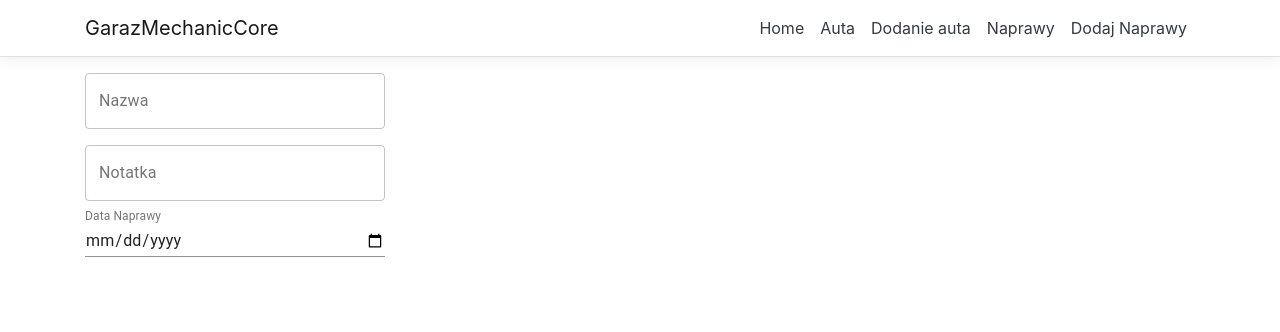
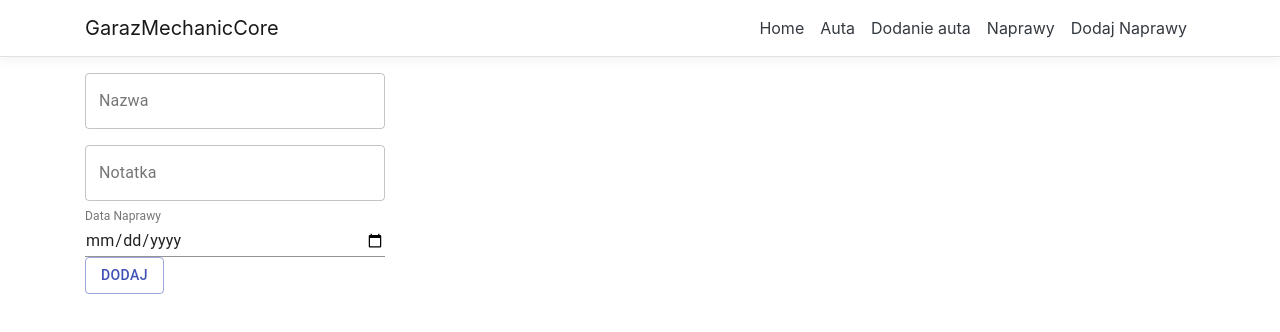
Before and after one commit to mateuscod88/gCore, a React (Create React App) app in the folder ClientApp/: page /repair-add in a window 1280 px wide. Shown: the top 332 px of the page. Built offline with nearby package versions, Linux system fonts and the light colour scheme.

Commit message:
edit button eneable when data changed

```diff
--- /dev/null
+++ b/ClientApp/src/components/Repair/RepairAddButton.js
@@ -0,0 +1,94 @@
+import React from 'react';
+import Button from '@material-ui/core/Button';
+import { Redirect } from 'react-router-dom';
+
+export class RepairAddButton extends React.Component {
+    constructor(props) {
+        super(props);
+        this.state = {
+            openAddCar: false,
+            isButtonDisabled: false,
+            isButtonDisabledPrev: false,
+            isRemoveRepairDisabled: true,
+            isRemoveRepairDisabledPrev: true,
+            redirectEditRepair: false,
+            buttonLabel:'',
+        }
+    }
+    componentDidMount() {
+
+        var operationType = this.props.operationType;
+        debugger;
+        if (operationType == 'edit') {
+            this.setState({
+                buttonLabel: 'Zapisz',
+                isButtonDisabled: true,
+                isButtonDisabledPrev: true,
+            });
+        }
+        else {
+            this.setState({
+                buttonLabel: 'Dodaj'
+
+            });
+        }
+
+    }
+    componentDidUpdate(prevProps) {
+        debugger;
+        if (prevProps.dataChanged != this.props.dataChanged) {
+            var dataChanged = this.props.dataChanged;
+            if (dataChanged) {
+                this.setState({
+                    isButtonDisabled: false,
+                    isButtonDisabledPrev: false,
+
+                })
+            }
+        }
+
+    }
+    //componentDidUpdate(prevProps) {
+    //    debugger;
+    //    var isAddRepair = this.props.setButtonVisibility();
+    //    this.toggleButton('isEditRepairDisabled', 'isEditRepairDisabledPrev', isAddRepair);
+    //    this.toggleButton('isRemoveRepairDisabled', 'isRemoveRepairDisabledPrev', isAddRepair);
+
+    //}
+    //toggleButton = (current, prev, isAddRepair) => {
+    //    debugger;
+    //    var prevIs = this.state[prev];
+    //    if (prevIs != isAddRepair) {
+    //        this.setState({
+    //            [current]: isAddRepair,
+    //            [prev]: isAddRepair,
+    //        });
+
+    //    }
+    //}
+    onClick = () => {
+        this.setState({ openAddCar: true, });
+    }
+    onClickEditButton = () => {
+        this.setState({
+            redirectEditRepair : true,
+        })
+    }
+    redirectEditRepair = () => {
+        if (this.state.redirectEditRepair) {
+            return <Redirect to={'/repair-grid'} />
+        }
+    }
+    render() {
+        return (
+            <div>
+                {this.redirectEditRepair()}
+                <Button variant="outlined" color="primary" onClick={this.onClickEditButton} disabled={this.state.isButtonDisabled} >
+                    {this.state.buttonLabel}
+
+            </Button>
+
+            </div>
+        );
+    }
+}
--- a/ClientApp/src/components/Repair/RepairAddContainer.js
+++ b/ClientApp/src/components/Repair/RepairAddContainer.js
@@ -5,6 +5,7 @@ import TextField from '@material-ui/core/TextField';
 import { emphasize } from '@material-ui/core/styles/colorManipulator';
 import CarService from '../Services/CarService.js';
 import RepairService from '../Services/RepairService.js';
+import { RepairAddButton } from './RepairAddButton';
 
 const styles = theme => ({
     root: {
@@ -78,6 +79,10 @@ const styles = theme => ({
 class RepairAddContainer extends React.Component {
     constructor(props) {
         super(props);
+
+        var repairId = parseInt(this.props.location.search.substring(10, 11));
+        debugger;
+        var operationType = repairId > 0 ? 'edit' : 'add';
         this.state = {
             noteName: '',
             noteNameError: '',
@@ -86,16 +91,20 @@ class RepairAddContainer extends React.Component {
             carBrand: '',
             carModel: '',
             carEngine: '',
-            regNum:'',
+            regNum: '',
+            repairId: repairId,
+            dataChanged: false,
+            operationType: operationType,
+            dueDateTechService:'',
         };
         debugger;
         this.carService = new CarService();
         this.repairService = new RepairService();
     }
     componentDidMount() {
+        var repairId = this.state.repairId;
         var carId = this.props.location.search.substring(7, 8);
         debugger;
-        var repairId = parseInt(this.props.location.search.substring(10, 11));
         if (carId > 0) {
             var car = this.carService.GetCarById(carId);
             if (car != undefined) {
@@ -127,16 +136,43 @@ class RepairAddContainer extends React.Component {
 
     }
 
-    handleChangePhone = (text) => {
-        console.log(text);
+    setDataChanged = () => {
+        this.setState({
+            dataChanged: true,
+        });
     }
+
+    handleChangeName = (text) => event => {
+        debugger;
+        if (this.state[text] != event.target.value) {
+            this.setDataChanged();
+        }
+        this.setState({
+            [text]: event.target.value
+        });
+    }
+
     handleChangeNote = name => event => {
+        debugger;
+
+        if (this.state[name] != event.target.value) {
+            this.setDataChanged();
+
+        }
         this.setState({
             [name]: event.target.value
         });
     };
-    OnDateChange = (text) => {
-        console.log(text);
+    OnDateChange = (text) => event => {
+        debugger;
+
+        if (this.state[text] != event.target.value) {
+            this.setDataChanged();
+        }
+        let dueDateTechService = event.target.value;
+        this.setState({
+            dueDateTechService
+        });
     };
     render() {
         const { classes, theme } = this.props;
@@ -150,7 +186,7 @@ class RepairAddContainer extends React.Component {
                     helperText={this.state.phoneErrorText}
                     className={classes.textField}
                     value={this.state.noteName}
-                    onChange={this.handleChangePhone('phone')}
+                    onChange={this.handleChangeName('noteName')}
                     margin="normal"
                     variant="outlined"
                 />
@@ -178,7 +214,7 @@ class RepairAddContainer extends React.Component {
                     }}
 
                 />
-
+                <RepairAddButton operationType={this.state.operationType} dataChanged={this.state.dataChanged} />
             </div>
         );
     }
```
